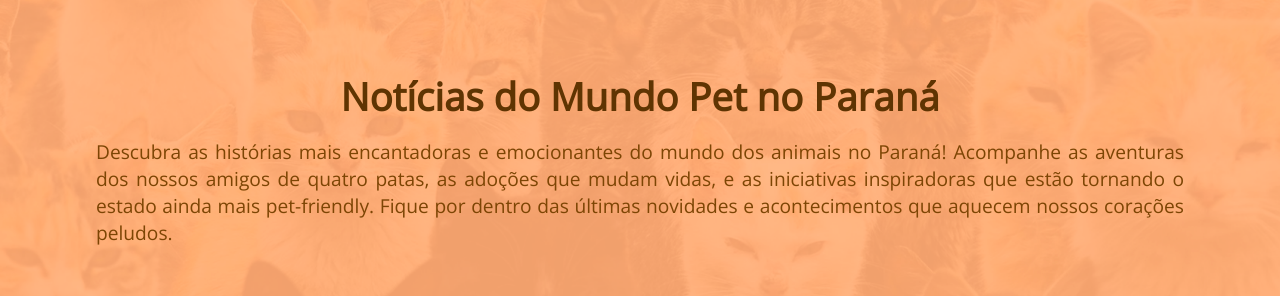
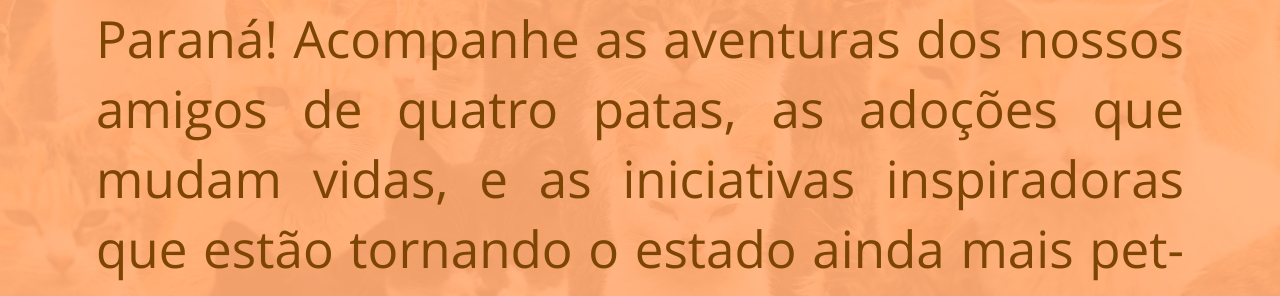
Before and after one commit to LuciaSindeaux/projeto-final-resgatinhos-reprograma, a React (Vite) app in the folder lucia-sindeaux/projeto-final-resgatinhos/: page /noticias in a window 1280 px wide. Shown: the part 232-528 px from the top of the page. Built offline with nearby package versions, Linux system fonts and the light colour scheme; no server answers.

Commit message:
ajuste layout responsivo

```diff
--- a/lucia-sindeaux/projeto-final-resgatinhos/src/styles/components/header.module.css
+++ b/lucia-sindeaux/projeto-final-resgatinhos/src/styles/components/header.module.css
@@ -76,3 +76,19 @@
     padding-right: 7rem;
   }
 }
+
+@media (min-width: 360px) {
+  .headerBackground {
+    height: 60vh;
+  }
+
+  .headerTitle {
+    font-size: 6vw;
+  }
+
+  .headerSubtitle {
+    font-size: 4vw;
+    padding-left: 6rem;
+    padding-right: 6rem;
+  }
+}
--- a/lucia-sindeaux/projeto-final-resgatinhos/src/styles/pages/apadrinhamento.module.css
+++ b/lucia-sindeaux/projeto-final-resgatinhos/src/styles/pages/apadrinhamento.module.css
@@ -34,15 +34,15 @@
     gap: 2rem;
     padding: 3rem;
     padding-top: 0.5rem;
-    width: 20rem;
-    height: 25rem;
+    width: 25rem;
+    height: 30rem;
   }
 }
 
 
 @media (min-width: 1600px) {
   .cardsContainer {
-    padding-right: 15rem;
+    padding: 5rem;
   }
 }
 
```
